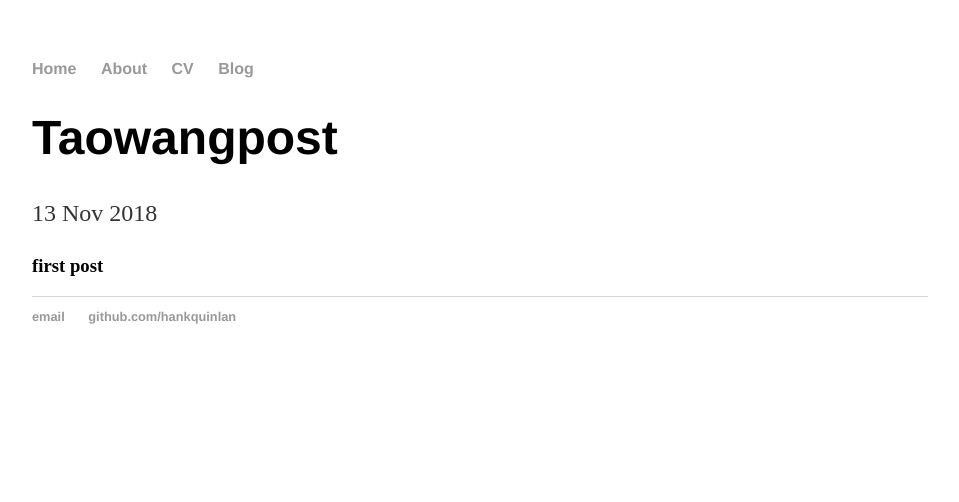
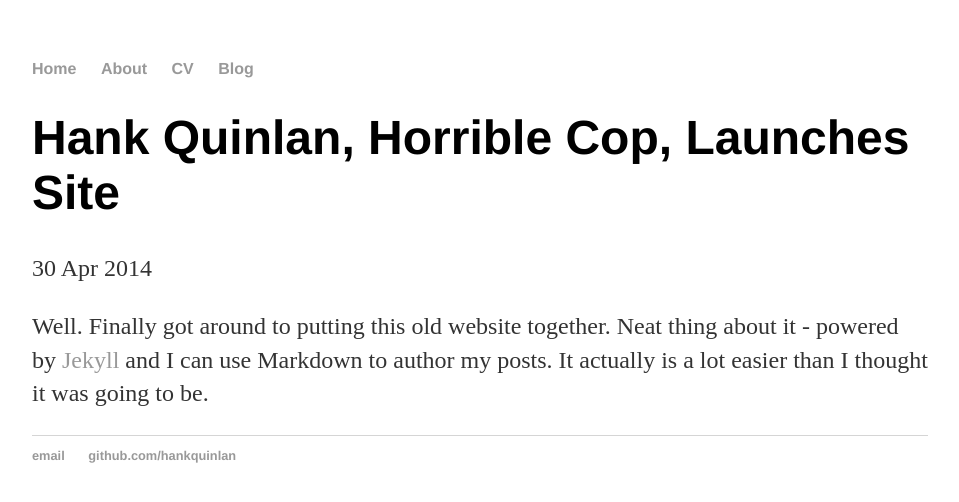
Before and after one commit to iworld1991/TaoWangEcon.github.io, a Jekyll site: the page built from _posts/2018-11-13-taowangpost.md, in a window 1280 px wide. Shown: the top 502 px of the page, without its empty margins (160-1119 px from the left). Built offline with Jekyll 4.4.1, drawn with Linux system fonts in a browser that asks for light colours; our own code applies the rules of GitHub Pages for plain Markdown files.

Commit message:
Update 2018-11-13-taowangpost.md

```diff
--- a/_posts/2018-11-13-taowangpost.md
+++ b/_posts/2018-11-13-taowangpost.md
@@ -1 +1,7 @@
-### first post
+---
+layout: post
+title: "Hank Quinlan, Horrible Cop, Launches Site"
+date: 2014-04-30
+---
+
+Well. Finally got around to putting this old website together. Neat thing about it - powered by [Jekyll](http://jekyllrb.com) and I can use Markdown to author my posts. It actually is a lot easier than I thought it was going to be.
```
